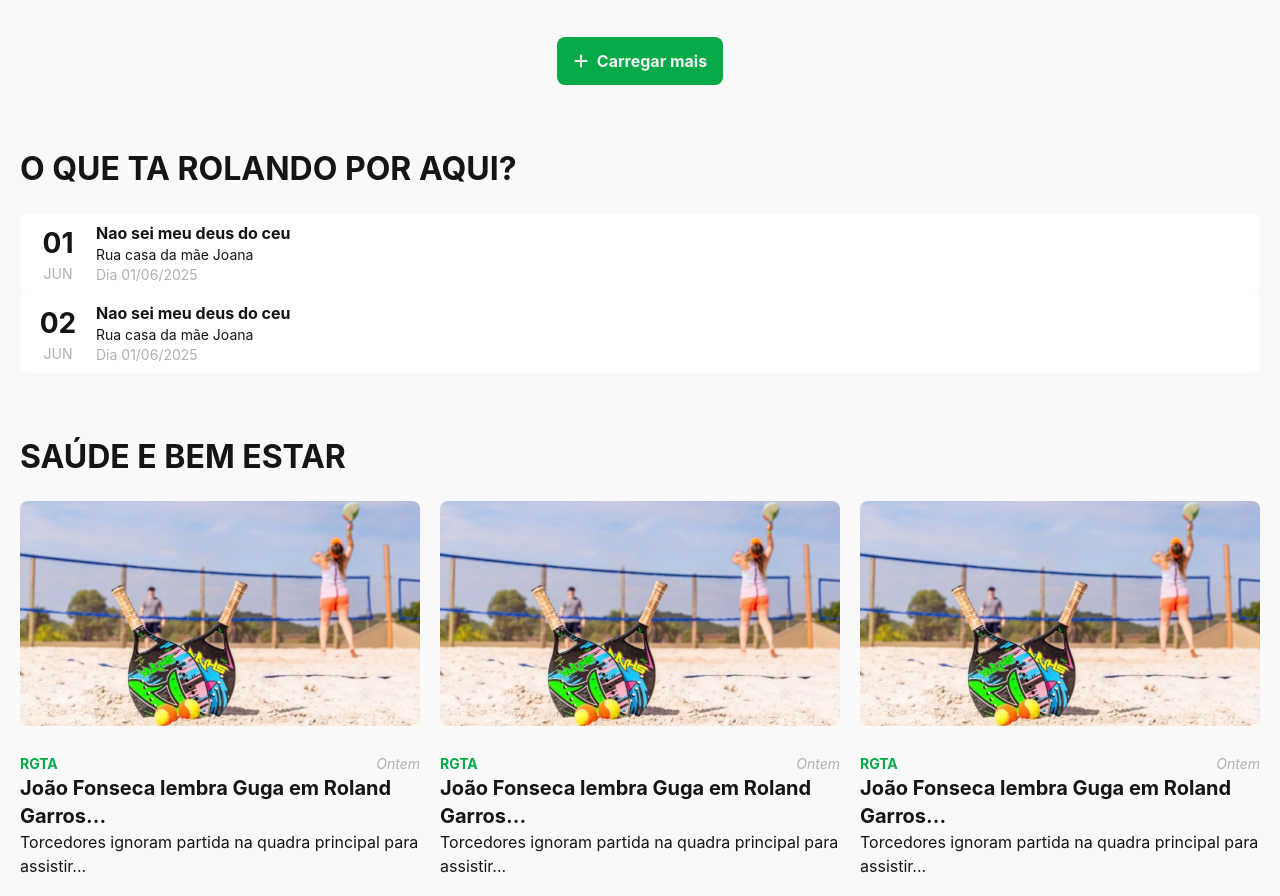
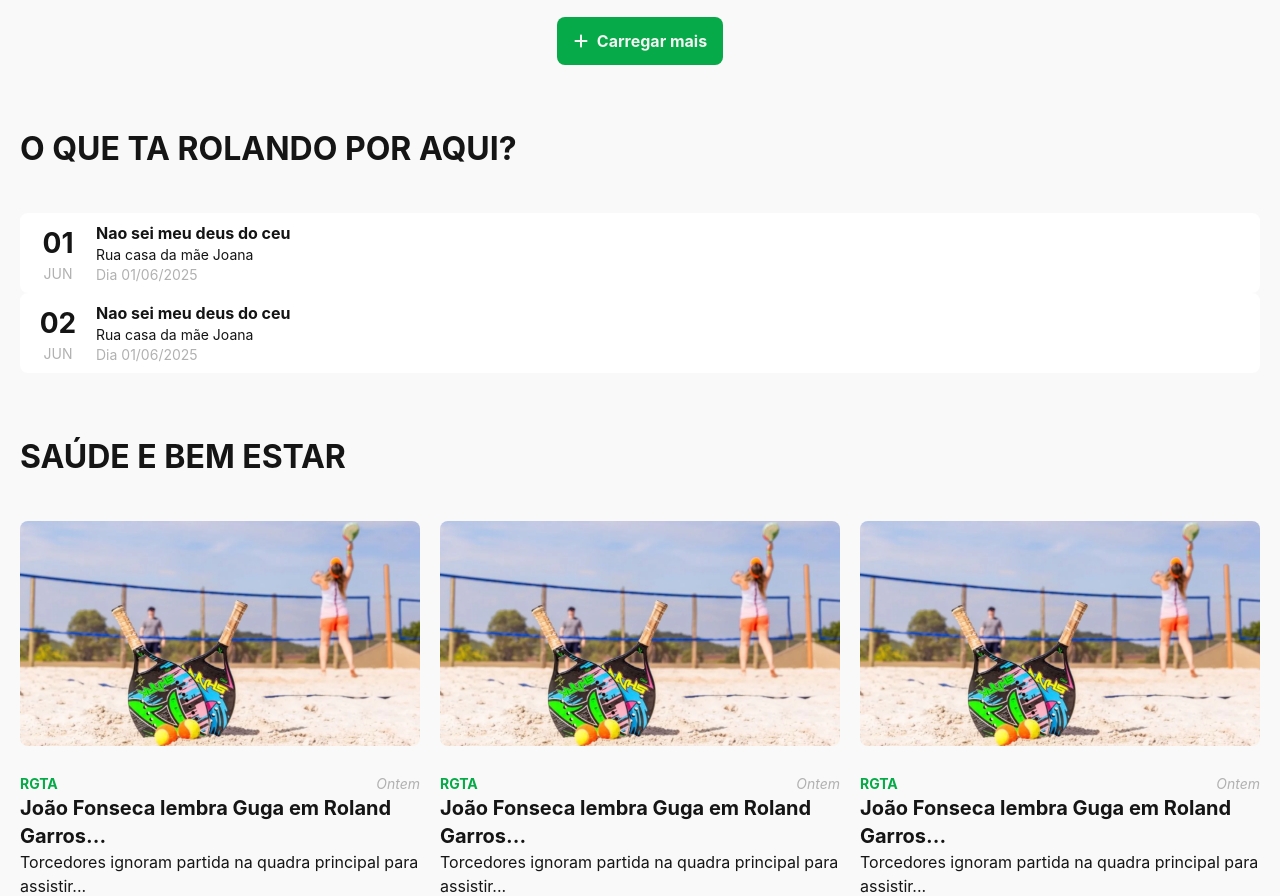
Before and after one commit to mjuliamiosso/top-10-eventos-esportivos, a Next.js app in the folder frontend/: page /news in a window 1280 px wide. Shown: the part 1140-2036 px from the top of the page. Built offline with nearby package versions, Linux system fonts and the light colour scheme.

Commit message:
update: news page

```diff
--- a/frontend/src/app/news/page.tsx
+++ b/frontend/src/app/news/page.tsx
@@ -131,7 +131,7 @@
       <div className="container sectionSpacing">
         {/* Notícias RGTA */}
         <div className="flex flex-col gap-5 lg:gap-10">
-          <h2 className="sectionHeading lg:mb-5">Na nossa quadra</h2>
+          <h2 className="sectionHeading">Na nossa quadra</h2>
           {/* Notícias em destaque */}
           <div className="grid newsGrid gap-5">
             {featuredNews.map((news, index) => (
@@ -151,6 +151,8 @@
               <News key={index} variant="responsive" {...news} />
             ))}
           </div>
+
+          {/* Botão */}
           <div className="flex justify-center">
             <Button>
               <FaPlus /> Carregar mais
@@ -158,7 +160,7 @@
           </div>
         </div>
         {/* Eventos */}
-        <div className="flex flex-col gap-5">
+        <div className="flex flex-col gap-5 lg:gap-10">
           <h2 className="sectionHeading">O que ta rolando por aqui?</h2>
           {/* Lista de Eventos */}
           <div>
@@ -168,7 +170,7 @@
           </div>
         </div>
         {/* Saúde e bem estar */}
-        <div className="flex flex-col gap-5">
+        <div className="flex flex-col gap-5 lg:gap-10">
           <h2 className="sectionHeading">Saúde e bem estar</h2>
           <div className="flex flex-col lg:flex-row gap-5">
             {healthNewsList.map((news, index) => (
@@ -182,7 +184,7 @@
           </div>
         </div>
         {/* Entrevistas */}
-        <div className="flex flex-col gap-5">
+        <div className="flex flex-col gap-5 lg:gap-10">
           <h2 className="sectionHeading">Entrevistas</h2>
           <div>
             {interviewList.map((news, index) => (
```
